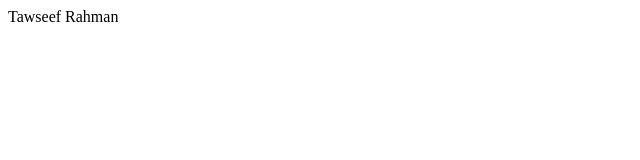
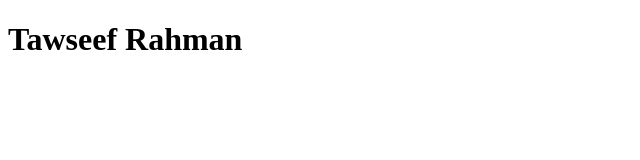
Before and after one commit to tawseefrahman/discussionwk2, a plain HTML site: page index.html in a window 1280 px wide. Shown: the whole page, without its empty margins (0-640 px from the left). Drawn offline with Linux system fonts and the light colour scheme.

Commit message:
Updated index.html

```diff
--- a/index.html
+++ b/index.html
@@ -8,7 +8,7 @@
 </head>
 
 <body>
-    Tawseef Rahman
+    <h1>Tawseef Rahman</h1>
 </body>
 
 </html>
```
